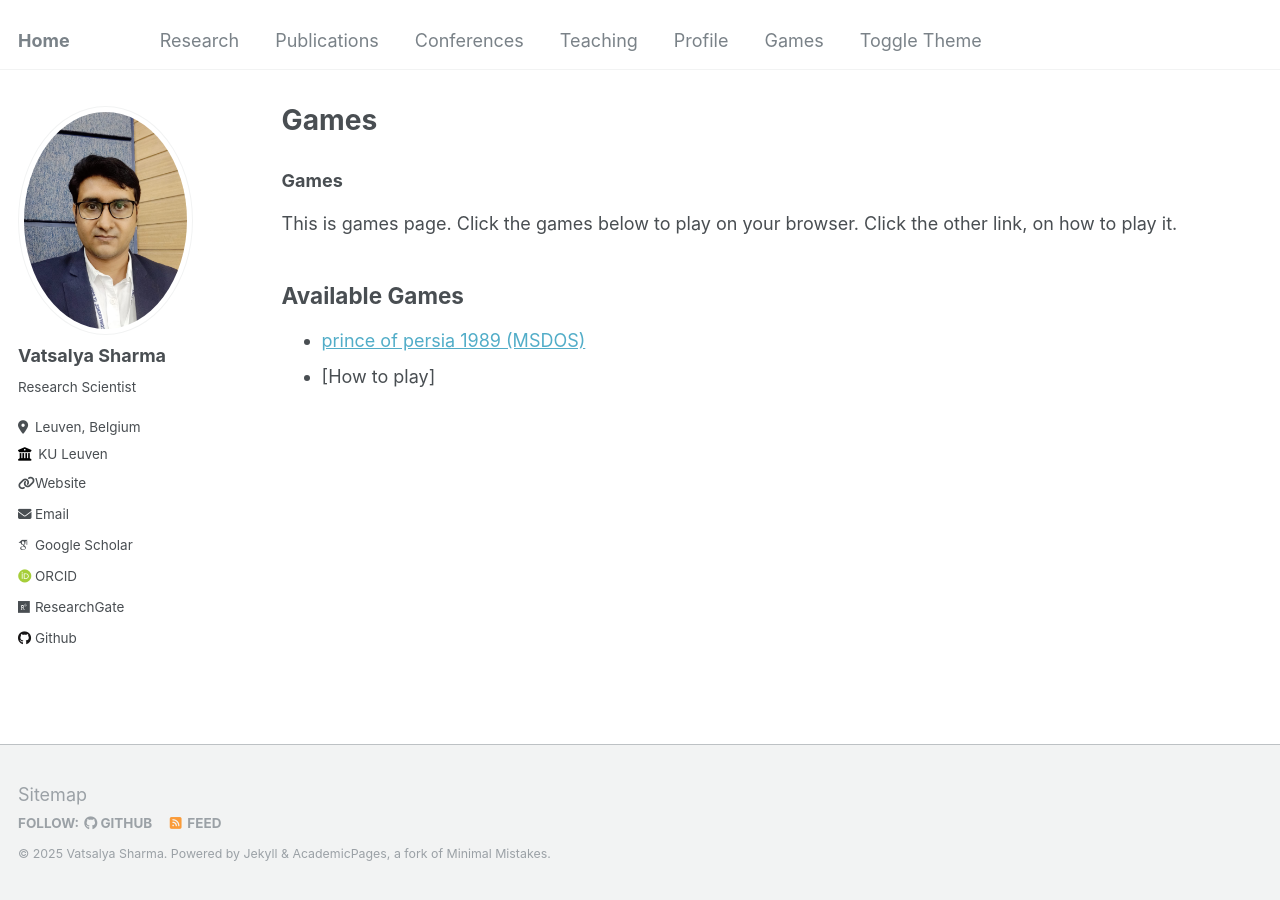
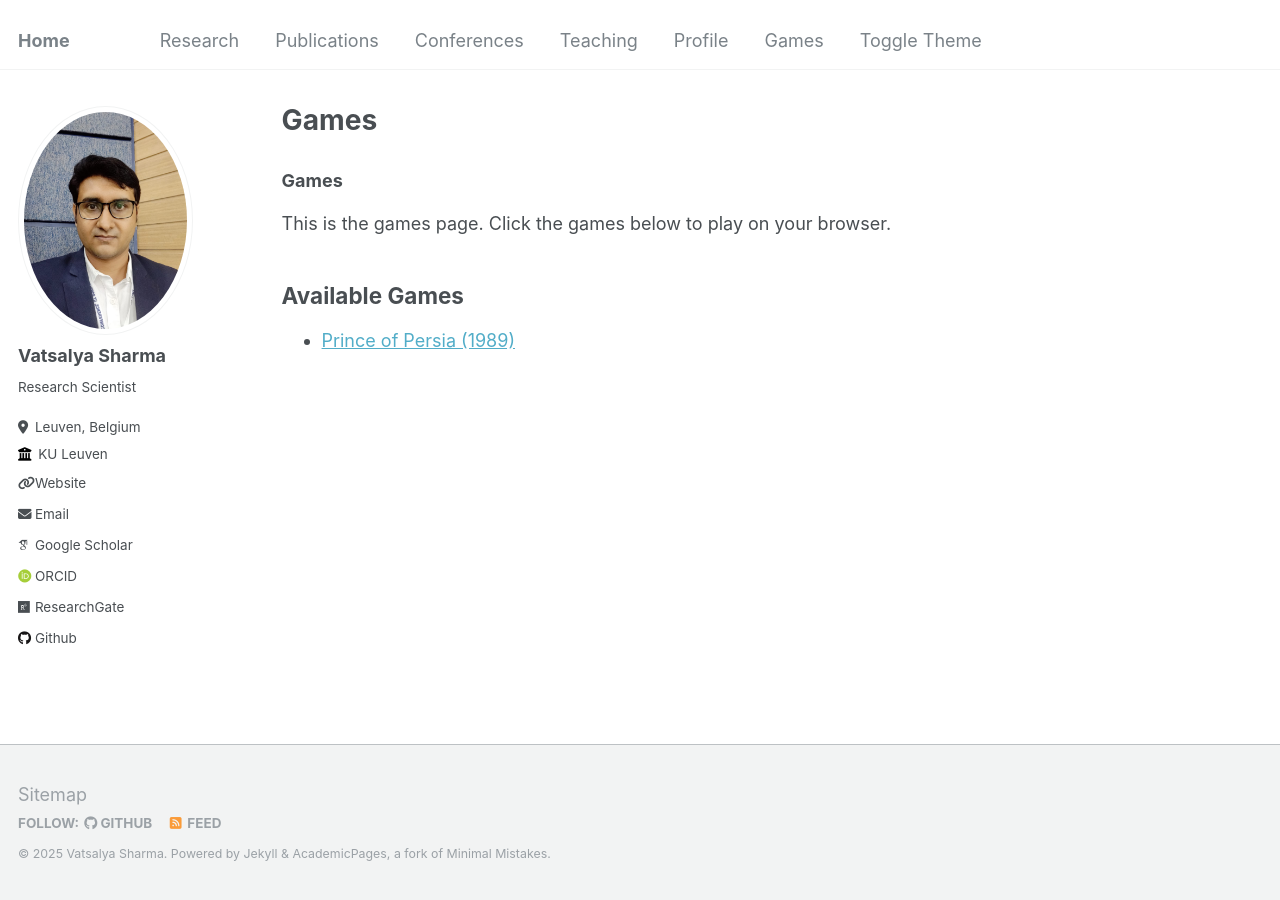
Before and after one commit to vatsalyasharma/vatsalyasharma.github.io, a Jekyll site: the page built from _games/games.md, in a window 1280 px wide. Built offline with Jekyll 4.4.1, drawn with Linux system fonts in a browser that asks for light colours; some web fonts are replaced.

Commit message:
updated the Games tab

```diff
--- a/_games/games.md
+++ b/_games/games.md
@@ -6,9 +6,8 @@ layout: new_archive
 
 ### Games
 
-This is games page. Click the games below to play on your browser. Click the other link, on how to play it.
+This is the games page. Click the games below to play on your browser.
 
 ## Available Games
 
-- [prince of persia 1989 (MSDOS)](https://vatsalyasharma.github.io/princeofpersia_1_dos/)
-- [How to play]
+- [Prince of Persia (1989)](/games/prince-of-persia/)
```
Also changed, not shown: _games/prince-of-persia.md (added, +41 -0 lines).
